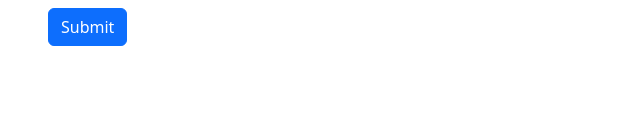
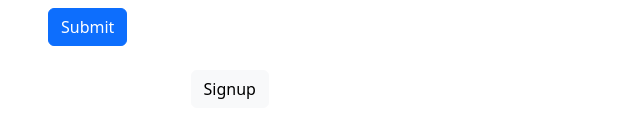
Before and after one commit to pnaruka/chat_app, a React (Create React App) app in the folder frontend/: page /login in a window 1280 px wide. Shown: the part 270-408 px from the top of the page, without its empty margins (319-959 px from the left). Built offline with nearby package versions, Linux system fonts and the light colour scheme.

Commit message:
singup link on login page

```diff
--- a/frontend/src/pages/Login.js
+++ b/frontend/src/pages/Login.js
@@ -1,4 +1,5 @@
 import React, { useState } from 'react'
+import {Link} from 'react-router-dom'
 
 const Login = () => {
   const [username, setUsername] = useState('');
@@ -39,6 +40,11 @@ const Login = () => {
         </form>
         </div>
       </div>
+      <div className='to-signup row justify-content-center'>
+        <div  className='col-md-6 offset-md-3'>
+          <Link to='/signup'> <button className='btn btn-light'>Signup</button> </Link>
+        </div>
+      </div>
     </div>
   )
 }
```
